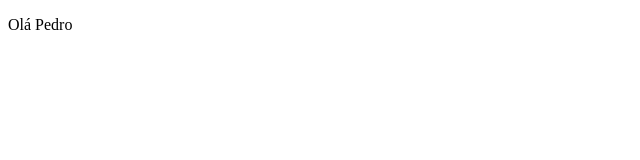
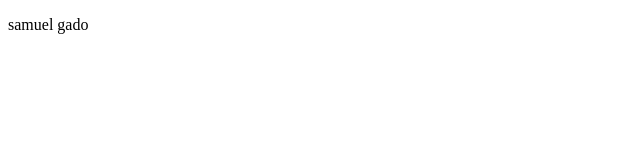
Before and after one commit to SamuelFerrareis/PJ-01, a plain HTML site: page index.html in a window 1280 px wide. Shown: the full height of the page, 0-640 px from the left. Drawn offline with Linux system fonts and the light colour scheme.

Commit message:
mensagem

```diff
--- a/index.html
+++ b/index.html
@@ -7,6 +7,6 @@
     <title>Hulda Vestes</title>
 </head>
 <body>
-    <p>Olá Pedro</p>
+    <p>samuel gado</p>
 </body>
 </html>
```
